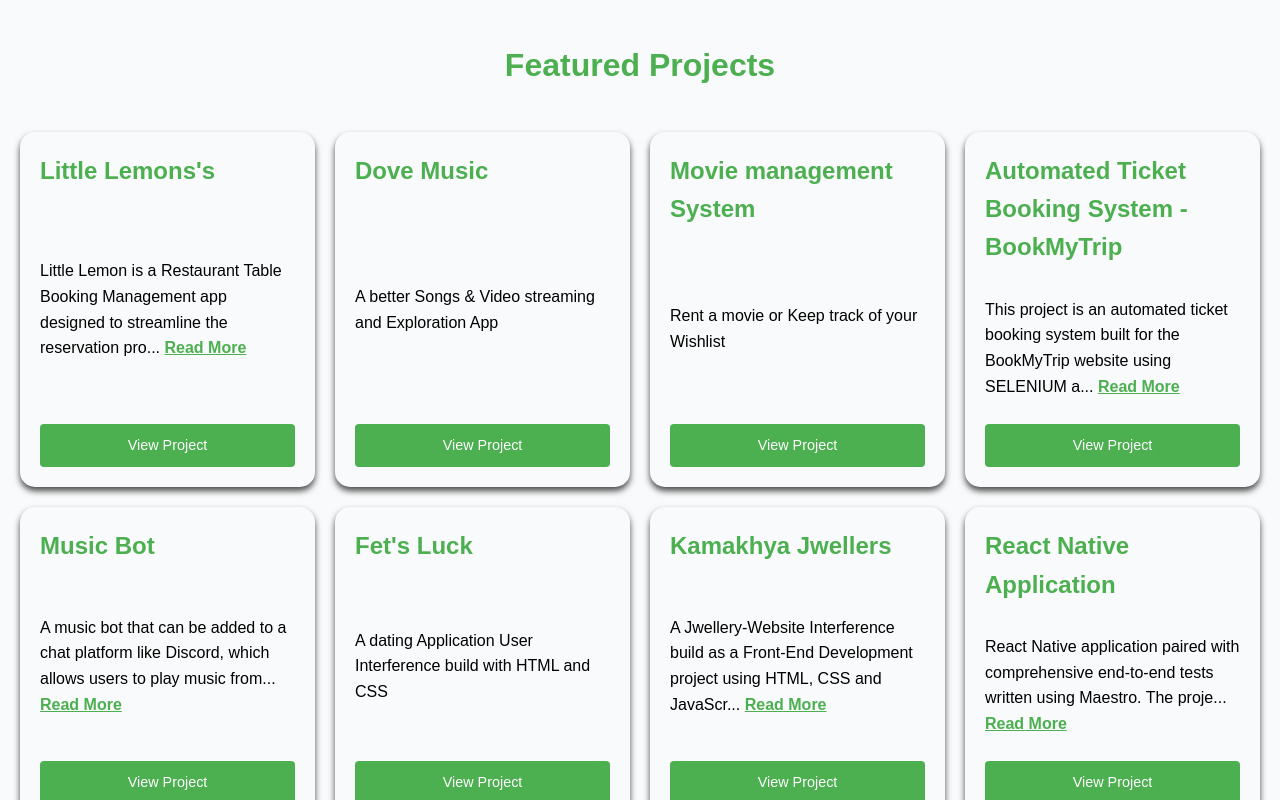
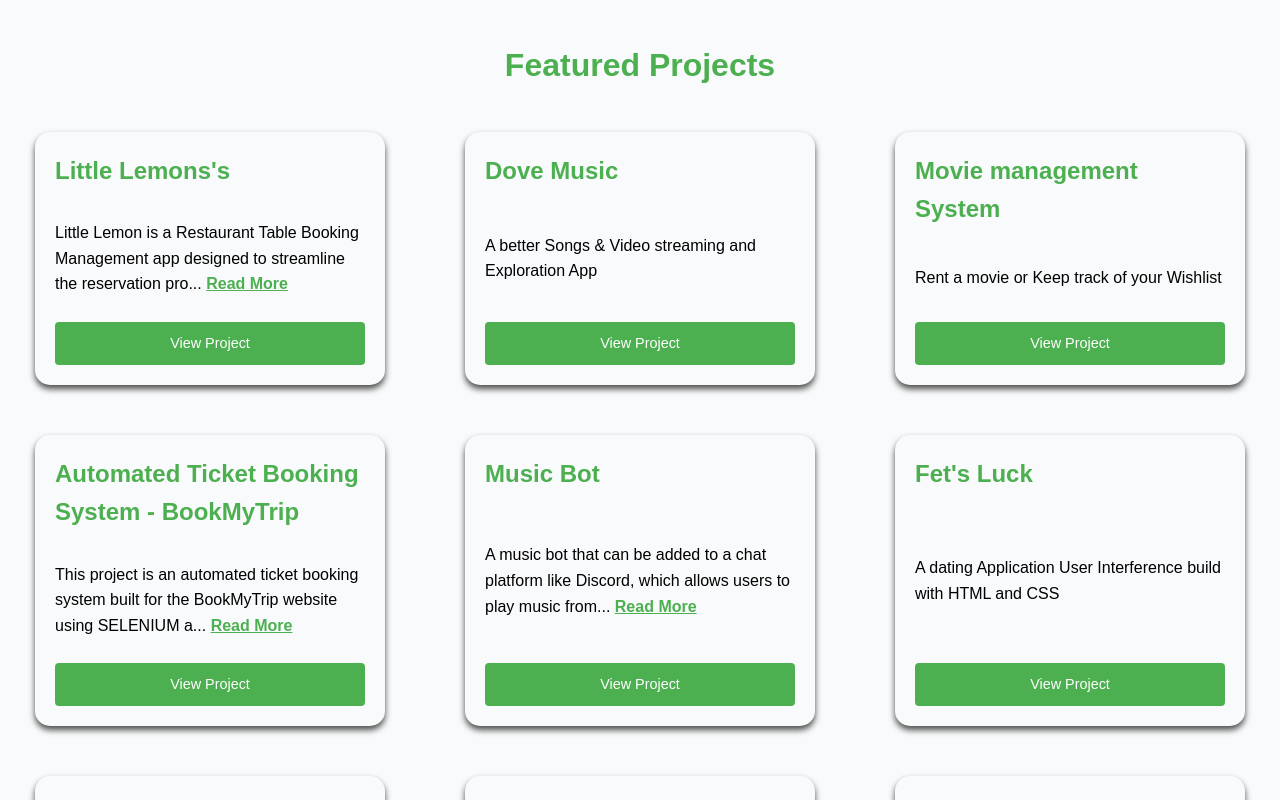
Before and after one commit to yashan0202/My-Portfolio, a React (Create React App) app in the folder portfolio/: page /blogs in a window 1280 px wide. Shown: the part 1580-2380 px from the top of the page. Built offline with nearby package versions, Linux system fonts and the light colour scheme.

Commit message:
Update ProjectsSection.css

```diff
--- a/portfolio/src/components/ProjectsSection.css
+++ b/portfolio/src/components/ProjectsSection.css
@@ -14,8 +14,8 @@
 
   .projects .grid {
    display: grid;
-   grid-template-columns: repeat(auto-fit, minmax(250px, 1fr));
-   gap: 20px;
+   grid-template-columns: repeat(auto-fit, minmax(300px, 2fr));
+   gap: 50px;
    justify-items: center;
   }
 
```
